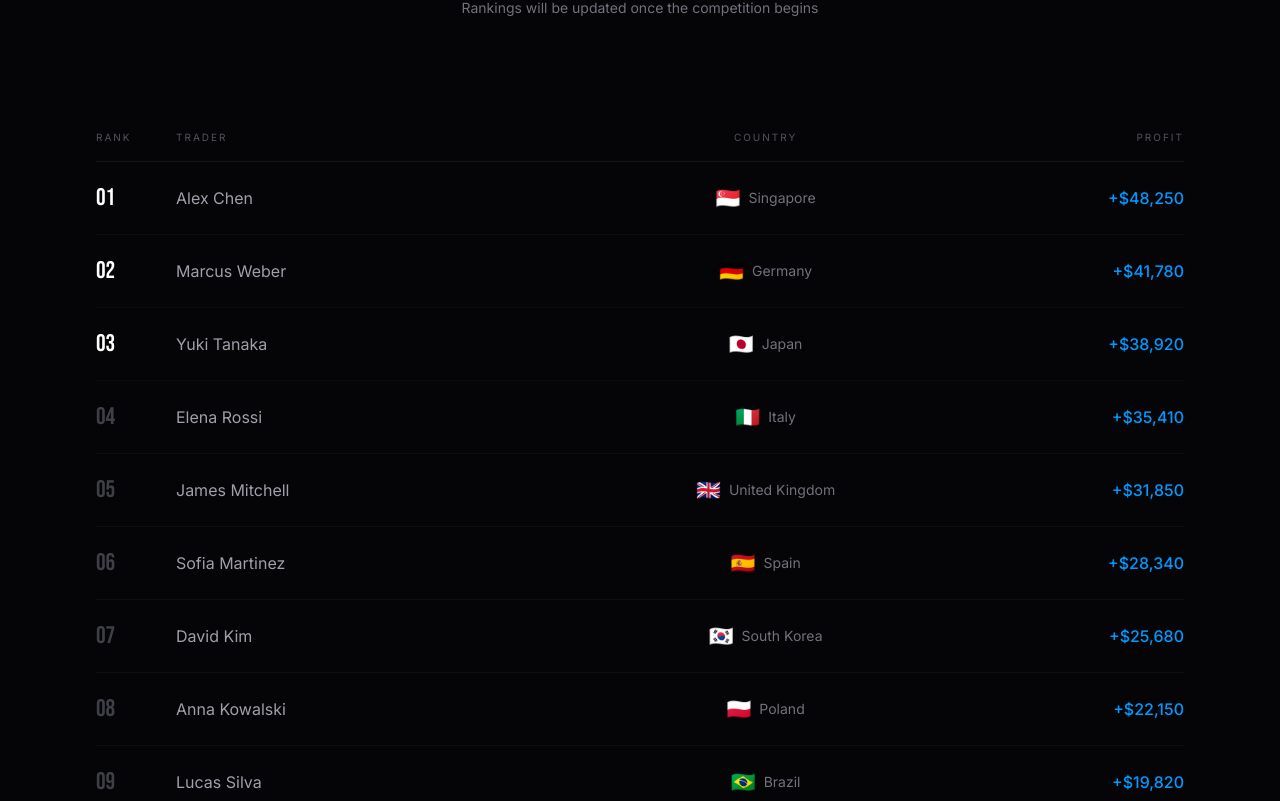
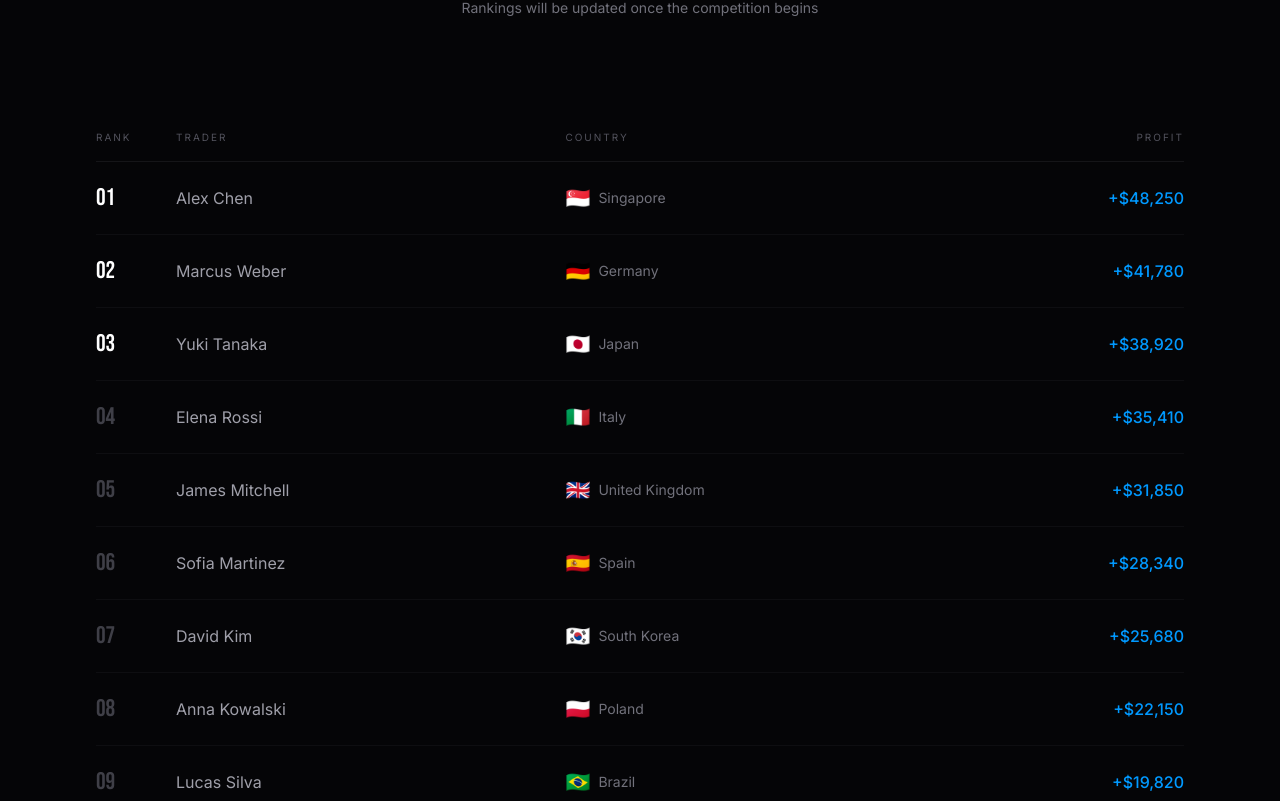
Before and after one commit to unimark88/WAC, a Next.js app: page / in a window 1280 px wide. Shown: the part 3399-4200 px from the top of the page. Built offline with nearby package versions, Linux system fonts and the light colour scheme.

Commit message:
style: left align Country column in table
Align header and cell text to left for better alignment.

```diff
--- a/components/sections/leaderboard-section.tsx
+++ b/components/sections/leaderboard-section.tsx
@@ -56,7 +56,7 @@ export function LeaderboardSection() {
               <tr className="border-b border-zinc-800/50">
                 <th className="pb-4 text-left text-[10px] uppercase tracking-[0.2em] text-zinc-600 font-normal w-12 md:w-20">Rank</th>
                 <th className="pb-4 text-left text-[10px] uppercase tracking-[0.2em] text-zinc-600 font-normal">Trader</th>
-                <th className="pb-4 text-center text-[10px] uppercase tracking-[0.2em] text-zinc-600 font-normal hidden md:table-cell">Country</th>
+                <th className="pb-4 text-left text-[10px] uppercase tracking-[0.2em] text-zinc-600 font-normal hidden md:table-cell">Country</th>
                 <th className="pb-4 text-right text-[10px] uppercase tracking-[0.2em] text-zinc-600 font-normal">Profit</th>
               </tr>
             </thead>
@@ -82,8 +82,8 @@ export function LeaderboardSection() {
                     </div>
                   </td>
                   {/* Country column with flag - desktop only */}
-                  <td className="py-4 md:py-5 text-center hidden md:table-cell">
-                    <div className="flex items-center justify-center gap-2">
+                  <td className="py-4 md:py-5 text-left hidden md:table-cell">
+                    <div className="flex items-center gap-2">
                       <span className="text-xl">{trader.flag}</span>
                       <span className="text-zinc-500 text-sm">{trader.country}</span>
                     </div>
```
